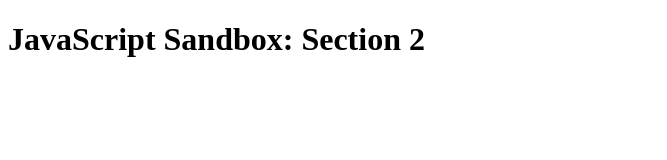
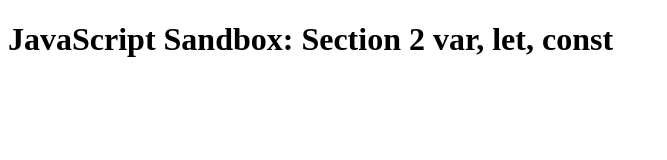
Before and after one commit to Ramona-Saintandre/BradT-modernJS, a plain HTML site: page 2_3_project_files/js_sandbox/index.html in a window 1280 px wide. Shown: the whole page, without its empty margins (0-667 px from the left). Drawn offline with Linux system fonts and the light colour scheme.

```diff
--- a/2_3_project_files/js_sandbox/index.html
+++ b/2_3_project_files/js_sandbox/index.html
@@ -7,7 +7,7 @@
   <title>JavaScript Sandbox: Section 2</title>
 </head>
 <body>
-  <h1>JavaScript Sandbox: Section 2</h1>
+  <h1>JavaScript Sandbox: Section 2 var, let, const</h1>
 
   <script src="app.js"></script>
 </body>
```
